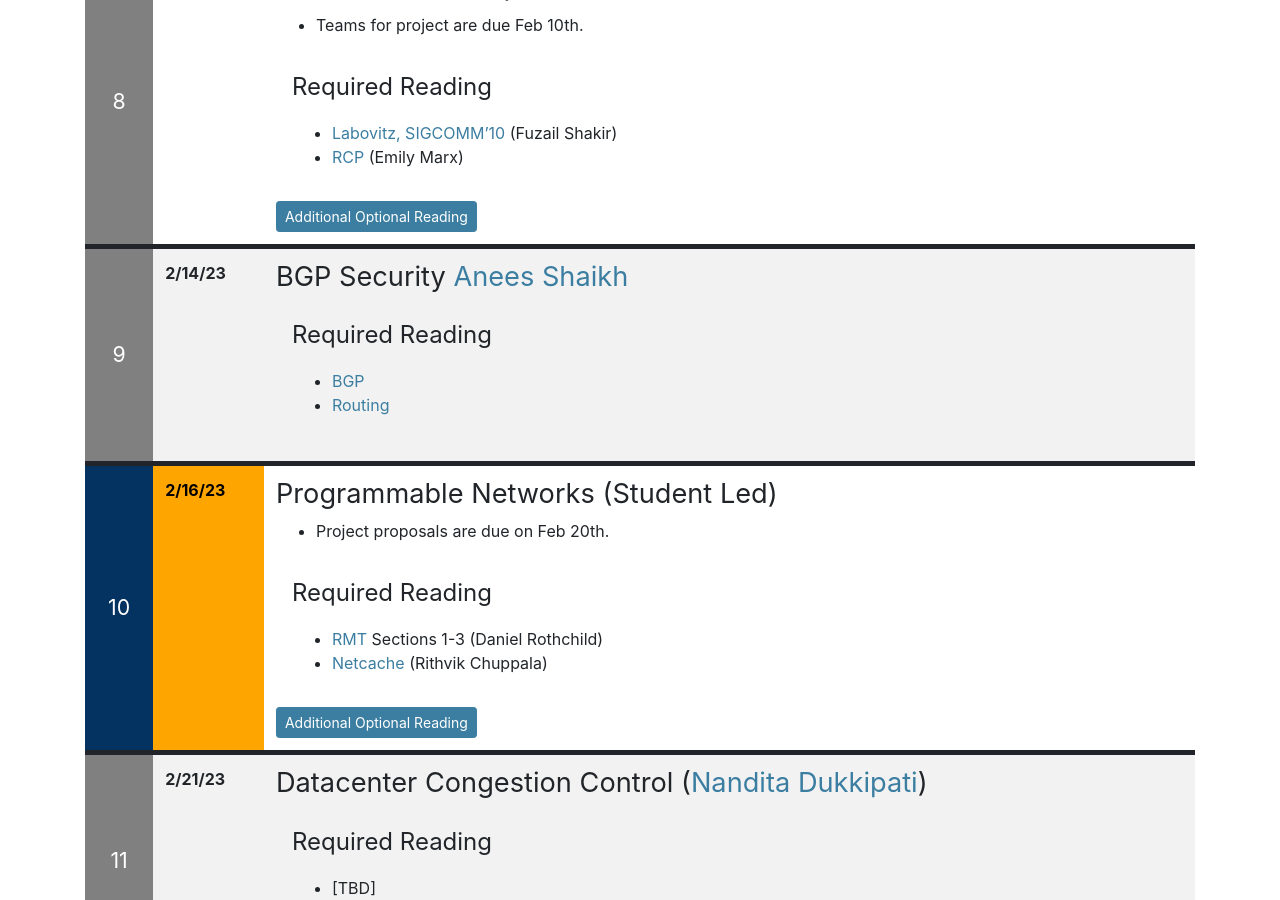
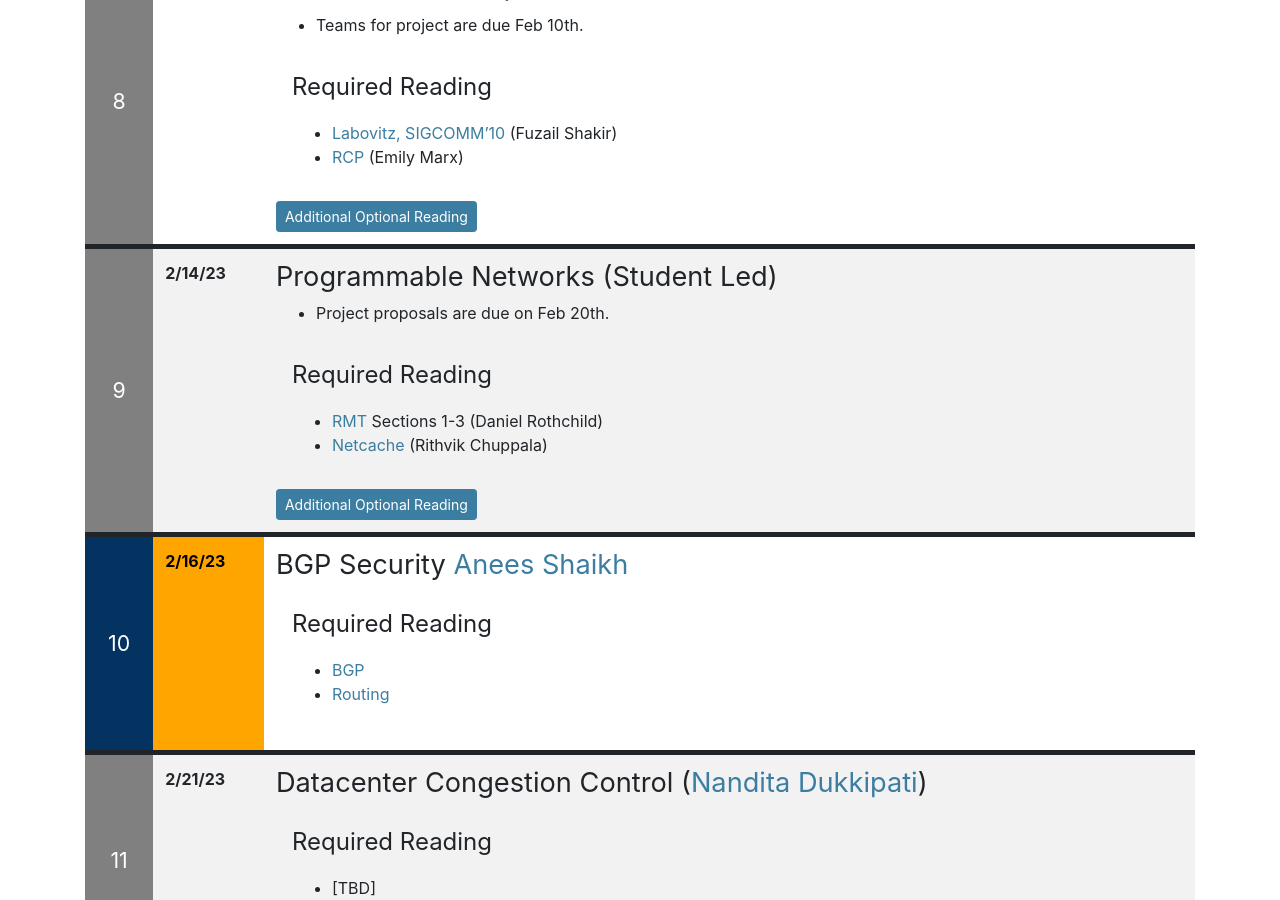
Before and after one commit to ShishirPatil/cs268-sp23, a Jekyll site: the page built from index.md, in a window 1280 px wide and 900 px high, scrolled down 2972 px. Built offline with Jekyll 4.4.1, drawn with Linux system fonts in a browser that asks for light colours; nearby versions of some CDN libraries; our own code applies the rules of GitHub Pages for plain Markdown files.

Commit message:
Shuffling Aneesh's talk

```diff
--- a/index.md
+++ b/index.md
@@ -211,18 +211,6 @@ Advanced Reading
 
 {% include syllabus_entry %}
 [//]: <> (lecture 9)
-## BGP Security [Anees Shaikh](http://ashaikh.com/ashaikh_com/)
-
-<div class="reading">
-<div class="required_reading" markdown="1">
-* [BGP](https://www.caida.org/catalog/papers/2019_profiling_bgp_serial_hijackers/profiling_bgp_serial_hijackers.pdf)
-* [Routing](https://cacm.acm.org/magazines/2021/6/252822-securing-internet-applications-from-routing-attacks/fulltext)
-</div>
-</div>
-
-
-{% include syllabus_entry %}
-[//]: <> (lecture 10)
 ## Programmable Networks (Student Led)
 
 * Project proposals are due on Feb 20th.
@@ -236,6 +224,19 @@ Advanced Reading
 * [P4](http://www.sigcomm.org/sites/default/files/ccr/papers/2014/July/0000000-0000004.pdf)
 </div>
 </div>
+
+
+{% include syllabus_entry %}
+[//]: <> (lecture 10)
+## BGP Security [Anees Shaikh](http://ashaikh.com/ashaikh_com/)
+
+<div class="reading">
+<div class="required_reading" markdown="1">
+* [BGP](https://www.caida.org/catalog/papers/2019_profiling_bgp_serial_hijackers/profiling_bgp_serial_hijackers.pdf)
+* [Routing](https://cacm.acm.org/magazines/2021/6/252822-securing-internet-applications-from-routing-attacks/fulltext)
+</div>
+</div>
+
 
 {% include syllabus_entry %}
 [//]: <> (lecture 11)
```
